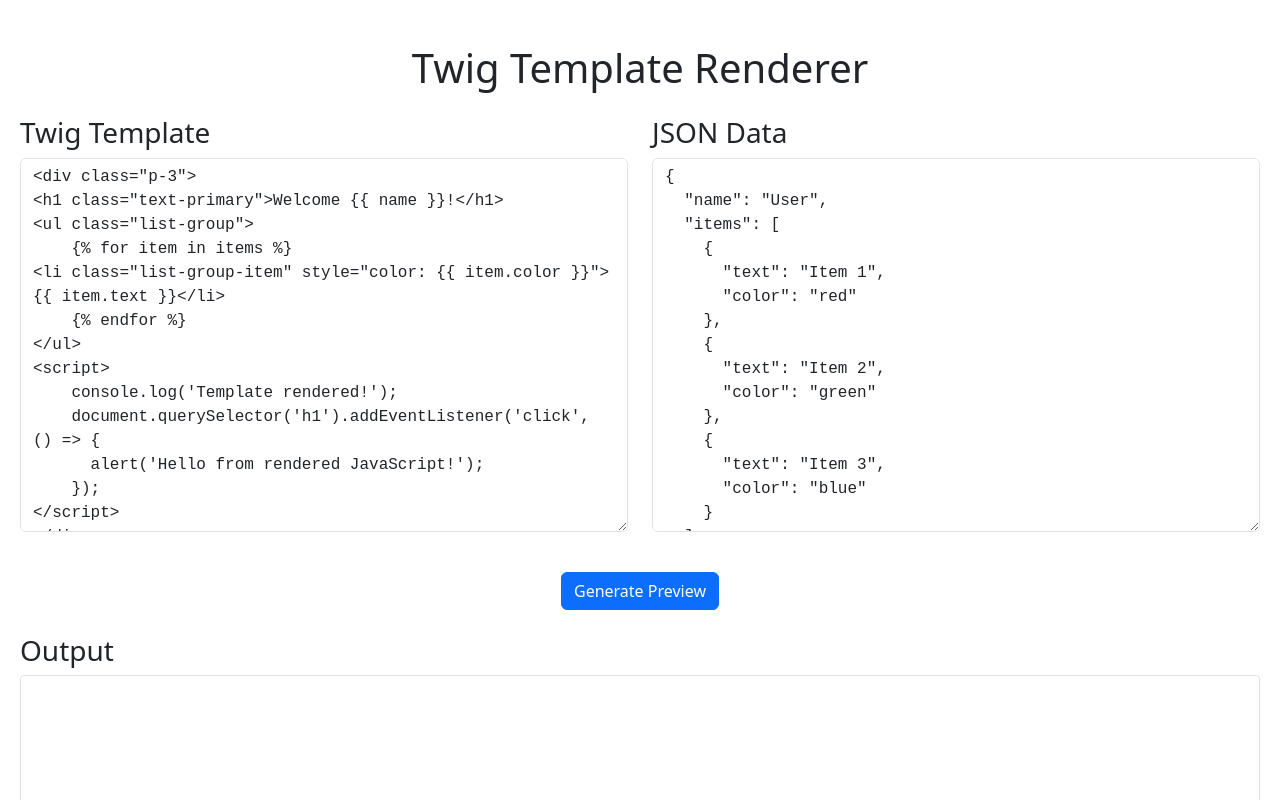
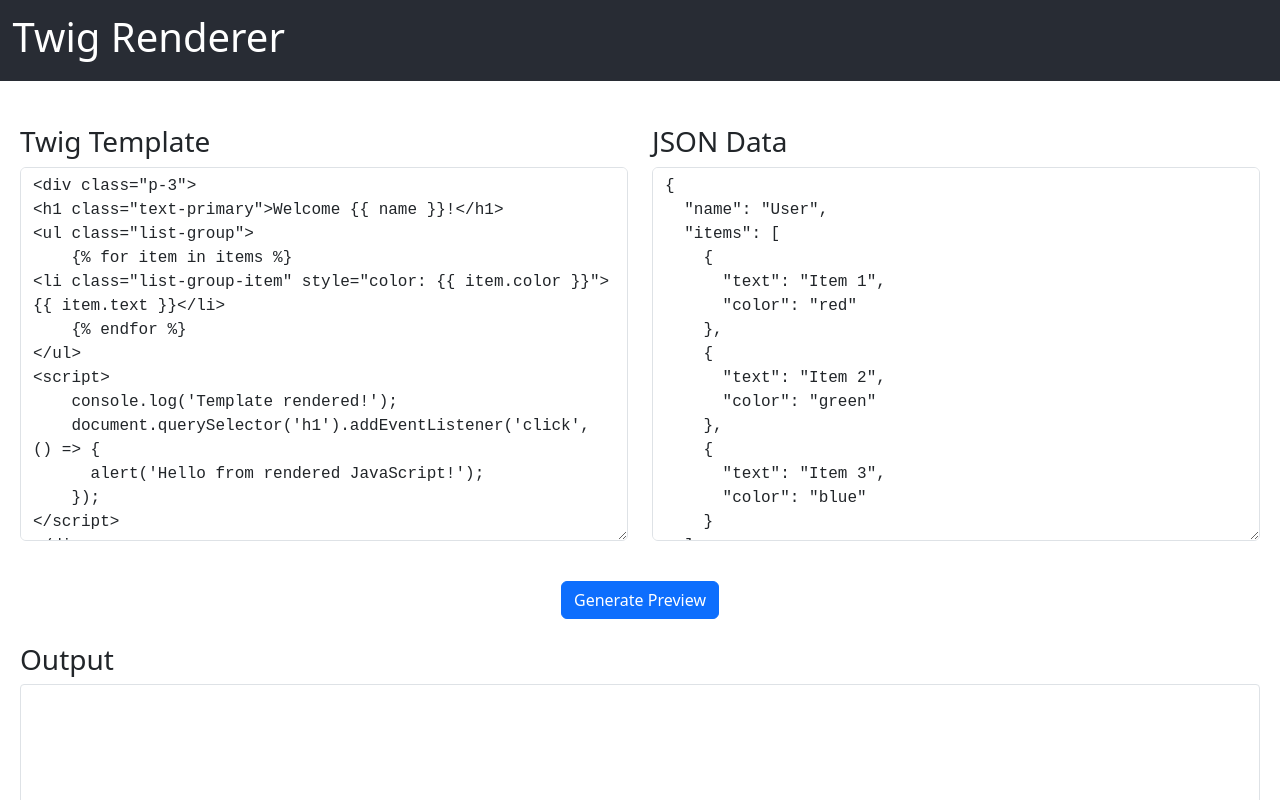
Before and after one commit to kartolab/react-twig-preview, a React (Create React App) app: page / in a window 1280 px wide. Shown: the top 800 px of the page. Built offline with nearby package versions, Linux system fonts and the light colour scheme.

Commit message:
Clean up

```diff
--- a/src/App.css
+++ b/src/App.css
@@ -1,6 +1,14 @@
 .App {
   width: 100%;
   max-width: 100%;
+}
+
+.App-header {
+  background-color: #2c3e50;
+  color: white;
+}
+
+.content {
   padding: 20px;
 }
 
@@ -17,12 +25,8 @@
 
 .App-header {
   background-color: #282c34;
-  min-height: 100vh;
-  display: flex;
-  flex-direction: column;
-  align-items: center;
-  justify-content: center;
-  font-size: calc(10px + 2vmin);
+  font-size: calc(5px + 2vmin);
+  padding: 0.6em;
   color: white;
 }
 
--- a/src/App.js
+++ b/src/App.js
@@ -5,7 +5,12 @@ import TwigRenderer from './components/TwigRenderer';
 function App() {
   return (
     <div className="App">
-      <TwigRenderer />
+      <header className="App-header">
+        <h1>Twig Renderer</h1>
+      </header>
+      <div className="content">
+        <TwigRenderer />
+      </div>
     </div>
   );
 }
--- a/src/components/TwigRenderer.js
+++ b/src/components/TwigRenderer.js
@@ -71,7 +71,6 @@ function TwigRenderer() {
 
   return (
     <div className="py-4">
-      <h1 className="text-center mb-4">Twig Template Renderer</h1>
       <div className="row mb-4">
         <div className="col-md-6">
           <h3>Twig Template</h3>
```
